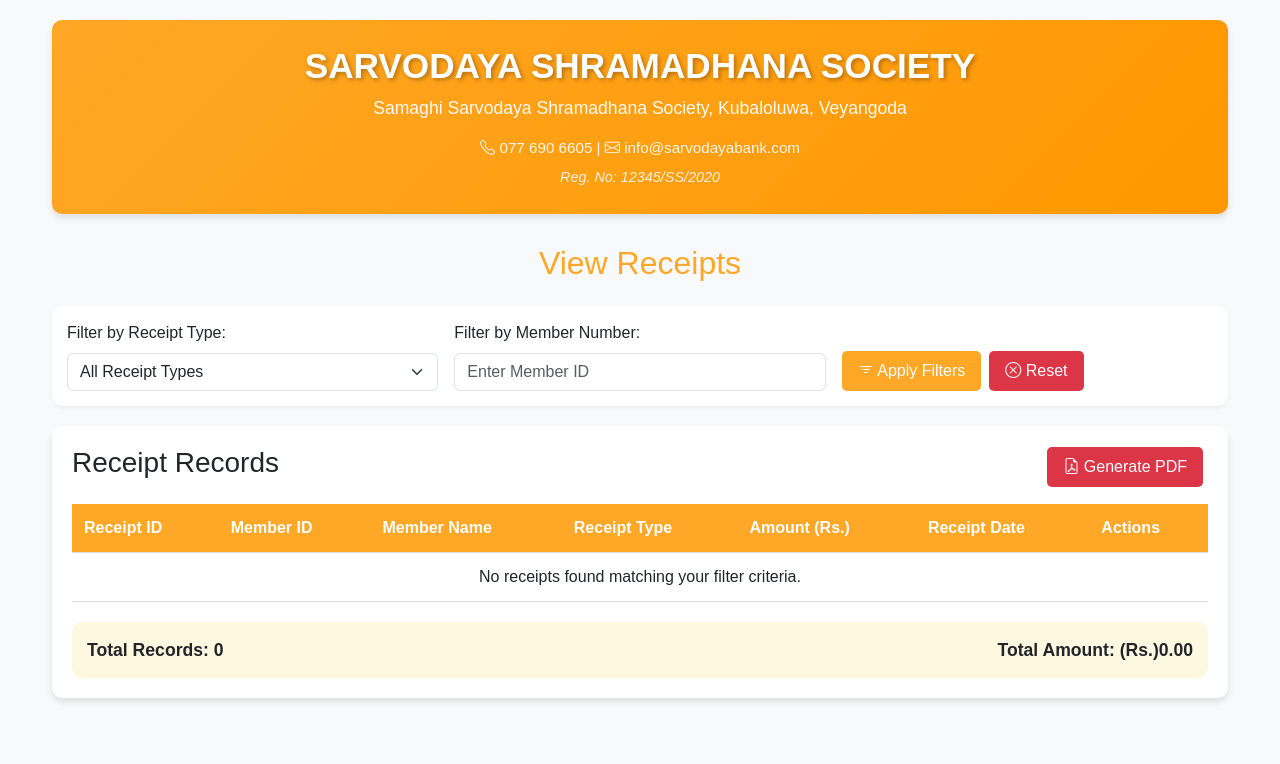
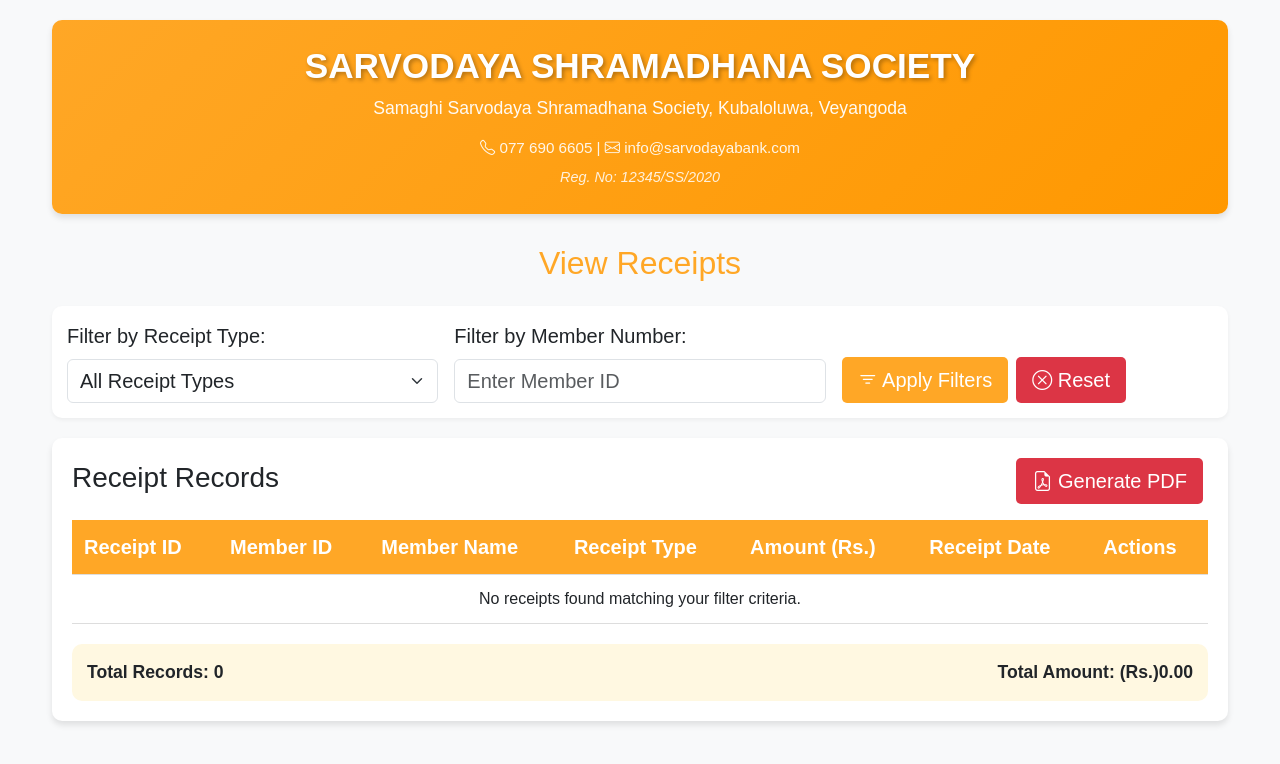
Before and after one commit to Chamodi524/Sarvodaya, a PHP site: page /Sarvodaya/view_receipts.php in a window 1280 px wide. Shown: the top 764 px of the page. Run offline with PHP 8.4, Linux system fonts and the light colour scheme; data that the repository does not hold is empty.

Commit message:
increased font size

```diff
--- a/Sarvodaya/view_receipts.php
+++ b/Sarvodaya/view_receipts.php
@@ -385,8 +385,8 @@ while ($type = $typesResult->fetch_assoc()) {
             <form method="GET" action="" class="row g-3">
                 <!-- Receipt Type Filter -->
                 <div class="col-md-4">
-                    <label for="filter_type" class="form-label">Filter by Receipt Type:</label>
-                    <select name="filter_type" id="filter_type" class="form-select <?php echo (!empty($filterType)) ? 'active-filter' : ''; ?>">
+                    <label for="filter_type" class="form-label" style="font-size: 20px;">Filter by Receipt Type:</label>
+                    <select name="filter_type" id="filter_type" style="font-size: 20px;" class="form-select <?php echo (!empty($filterType)) ? 'active-filter' : ''; ?>">
                         <option value="">All Receipt Types</option>
                         <?php foreach ($receiptTypes as $type): ?>
                             <option value="<?php echo htmlspecialchars($type); ?>" <?php echo ($filterType == $type) ? 'selected' : ''; ?>>
@@ -398,8 +398,8 @@ while ($type = $typesResult->fetch_assoc()) {
 
                 <!-- Direct Member Number Input -->
                 <div class="col-md-4">
-                    <label for="filter_member_number" class="form-label">Filter by Member Number:</label>
-                    <input type="text" name="filter_member_number" id="filter_member_number"
+                    <label for="filter_member_number" class="form-label" style="font-size: 20px;">Filter by Member Number:</label>
+                    <input type="text" name="filter_member_number" id="filter_member_number" style="font-size: 20px;"ss
                            class="form-control <?php echo (!empty($filterMemberNumber)) ? 'active-filter' : ''; ?>"
                            placeholder="Enter Member ID"
                            value="<?php echo htmlspecialchars($filterMemberNumber); ?>">
@@ -407,11 +407,11 @@ while ($type = $typesResult->fetch_assoc()) {
 
                 <!-- Filter Buttons -->
                 <div class="col-md-4 d-flex align-items-end">
-                    <button type="submit" class="btn-action me-2">
-                        <i class="bi bi-filter"></i> Apply Filters
+                    <button type="submit" class="btn-action me-2" style="font-size: 20px;">
+                        <i class="bi bi-filter" style="font-size: 20px;"></i> Apply Filters
                     </button>
-                    <a href="<?php echo htmlspecialchars($_SERVER['PHP_SELF']); ?>" class="btn-action btn-pdf">
-                        <i class="bi bi-x-circle"></i> Reset
+                    <a href="<?php echo htmlspecialchars($_SERVER['PHP_SELF']); ?>" class="btn-action btn-pdf" style="font-size: 20px;">
+                        <i class="bi bi-x-circle" style="font-size: 20px;"></i> Reset
                     </a>
                 </div>
             </form>
@@ -440,8 +440,8 @@ while ($type = $typesResult->fetch_assoc()) {
                 <h3>Receipt Records</h3>
                 <div class="no-print">
                     <!-- Only PDF button remains -->
-                    <a href="?generate_pdf=1&<?php echo http_build_query($_GET); ?>" class="btn-action btn-pdf">
-                        <i class="bi bi-file-earmark-pdf"></i> Generate PDF
+                    <a href="?generate_pdf=1&<?php echo http_build_query($_GET); ?>" class="btn-action btn-pdf" style="font-size: 20px;">
+                        <i class="bi bi-file-earmark-pdf" style="font-size: 20px;"></i> Generate PDF
                     </a>
                 </div>
             </div>
@@ -450,13 +450,13 @@ while ($type = $typesResult->fetch_assoc()) {
                 <table class="table-custom">
                     <thead>
                         <tr>
-                            <th>Receipt ID</th>
-                            <th>Member ID</th>
-                            <th>Member Name</th>
-                            <th>Receipt Type</th>
-                            <th>Amount (Rs.)</th>
-                            <th>Receipt Date</th>
-                            <th class="no-print">Actions</th>
+                            <th style="font-size: 20px;">Receipt ID</th>
+                            <th style="font-size: 20px;">Member ID</th>
+                            <th style="font-size: 20px;">Member Name</th>
+                            <th style="font-size: 20px;">Receipt Type</th>
+                            <th style="font-size: 20px;">Amount (Rs.)</th>
+                            <th style="font-size: 20px;">Receipt Date</th>
+                            <th class="no-print" style="font-size: 20px;">Actions</th>
                         </tr>
                     </thead>
                     <tbody>
@@ -468,13 +468,13 @@ while ($type = $typesResult->fetch_assoc()) {
                                 $totalAmount += $row['amount'];
                             ?>
                                 <tr>
-                                    <td><?php echo htmlspecialchars($row['receipt_id']); ?></td>
-                                    <td><?php echo htmlspecialchars($row['member_id']); ?></td>
-                                    <td><?php echo htmlspecialchars($row['member_name']); ?></td>
-                                    <td><?php echo htmlspecialchars(ucfirst(str_replace('_', ' ', $row['receipt_type']))); ?></td>
-                                    <td><?php echo htmlspecialchars(number_format($row['amount'], 2)); ?></td>
-                                    <td><?php echo htmlspecialchars(date('d M Y, h:i A', strtotime($row['receipt_date']))); ?></td>
-                                    <td class="no-print">
+                                    <td style="font-size: 20px;"><?php echo htmlspecialchars($row['receipt_id']); ?></td>
+                                    <td style="font-size: 20px;"><?php echo htmlspecialchars($row['member_id']); ?></td>
+                                    <td style="font-size: 20px;"><?php echo htmlspecialchars($row['member_name']); ?></td>
+                                    <td style="font-size: 20px;"><?php echo htmlspecialchars(ucfirst(str_replace('_', ' ', $row['receipt_type']))); ?></td>
+                                    <td style="font-size: 20px;"><?php echo htmlspecialchars(number_format($row['amount'], 2)); ?></td>
+                                    <td style="font-size: 20px;"><?php echo htmlspecialchars(date('d M Y, h:i A', strtotime($row['receipt_date']))); ?></td>
+                                    <td class="no-print" style="font-size: 20px;">
                                         <div class="action-buttons">
                                             <a href="view_receipt_detail.php?receipt_id=<?php echo htmlspecialchars($row['receipt_id']); ?>" class="btn-action action-btn">
                                                 <i class="bi bi-eye"></i> View
```
Also changed, not shown: Sarvodaya/account_details_report.php (+8 -8 lines), Sarvodaya/view_voucher.php (+29 -29 lines), 1 other file.
